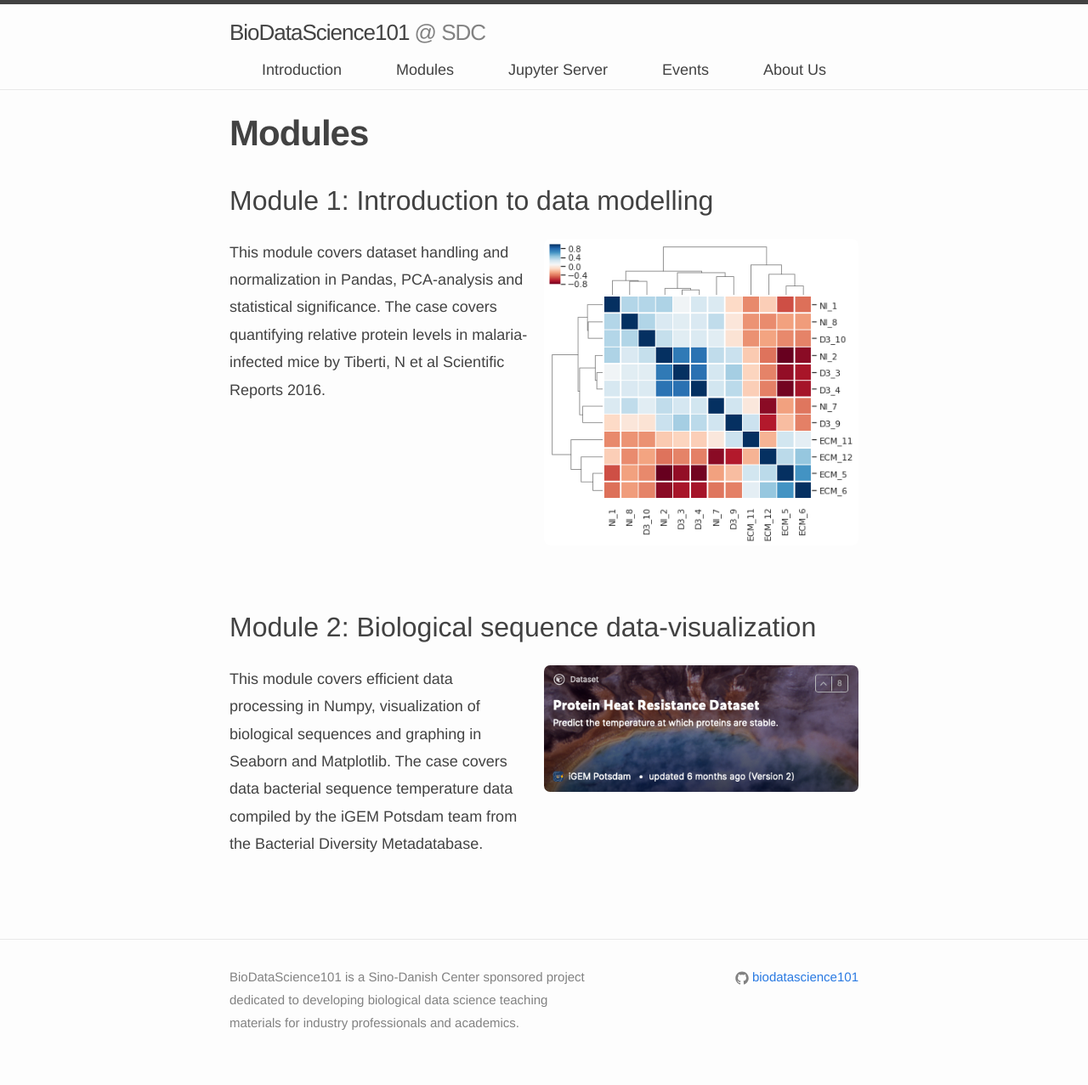
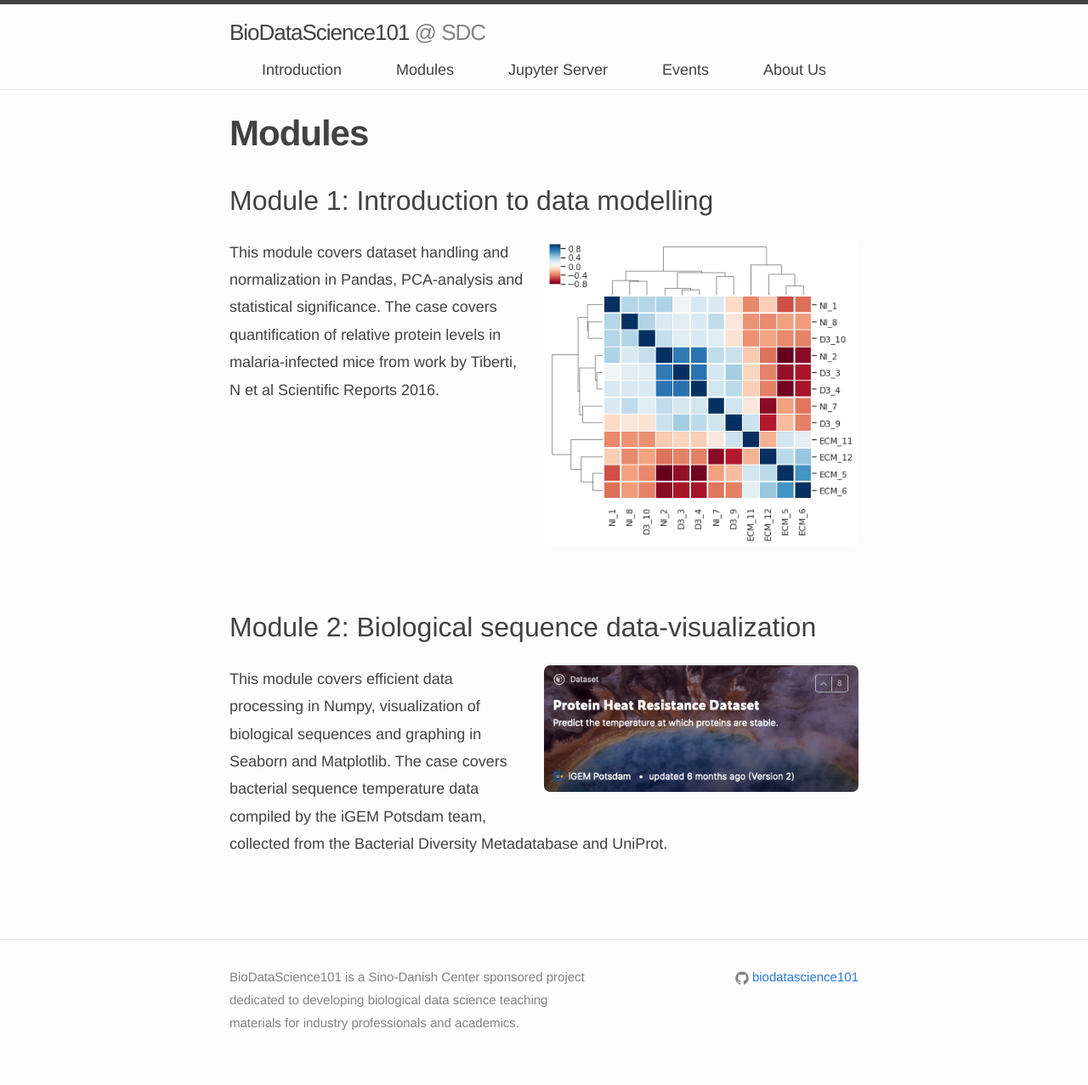
Before and after one commit to biodatascience101/BioDataScience101.github.io, a Jekyll site: the page built from _pages/Modules/index.md, in a window 1280 px wide. Shown: the whole page at 85% size. Built offline with Jekyll 4.4.1, drawn with Linux system fonts in a browser that asks for light colours; nearby versions of some CDN libraries.

Commit message:
Update projects.yml

```diff
--- a/_data/projects.yml
+++ b/_data/projects.yml
@@ -8,14 +8,14 @@
 
 - name: "Module 1: Introduction to data modelling"
   description: >
-    This module covers dataset handling and normalization in Pandas, PCA-analysis and statistical significance. The case covers quantifying relative protein levels in malaria-infected mice by Tiberti, N et al Scientific Reports 2016.
+    This module covers dataset handling and normalization in Pandas, PCA-analysis and statistical significance. The case covers quantification of relative protein levels in malaria-infected mice from work by Tiberti, N et al Scientific Reports 2016.
 
 
   photo: projects/module_1.png
 
 - name: "Module 2: Biological sequence data-visualization"
   description: >
-    This module covers efficient data processing in Numpy, visualization of biological sequences and graphing in Seaborn and Matplotlib. The case covers data bacterial sequence temperature data compiled by the iGEM Potsdam team from the Bacterial Diversity Metadatabase.
+    This module covers efficient data processing in Numpy, visualization of biological sequences and graphing in Seaborn and Matplotlib. The case covers bacterial sequence temperature data compiled by the iGEM Potsdam team, collected from the Bacterial Diversity Metadatabase and UniProt.
 
 
   photo: projects/module_2.png
```
